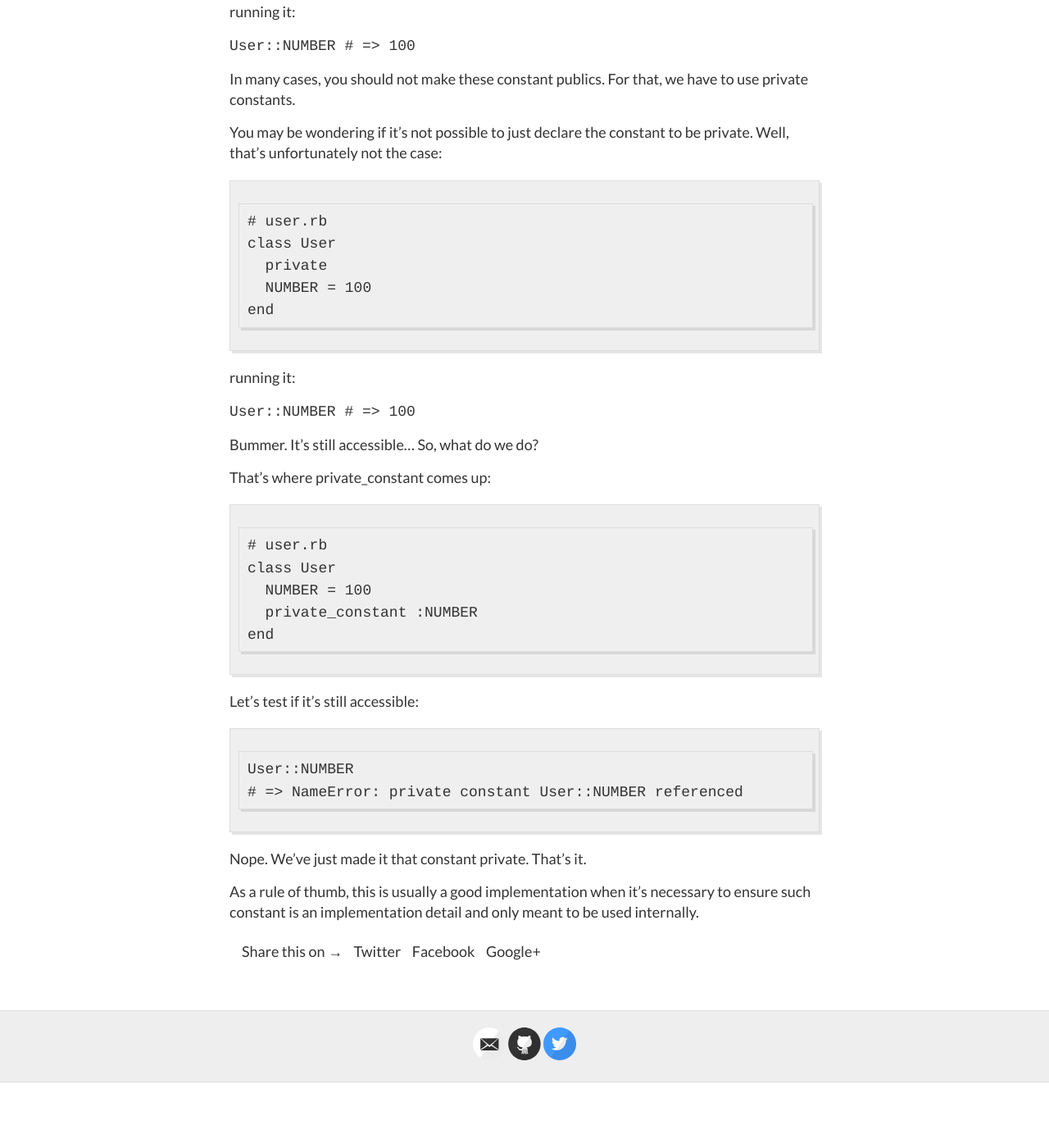
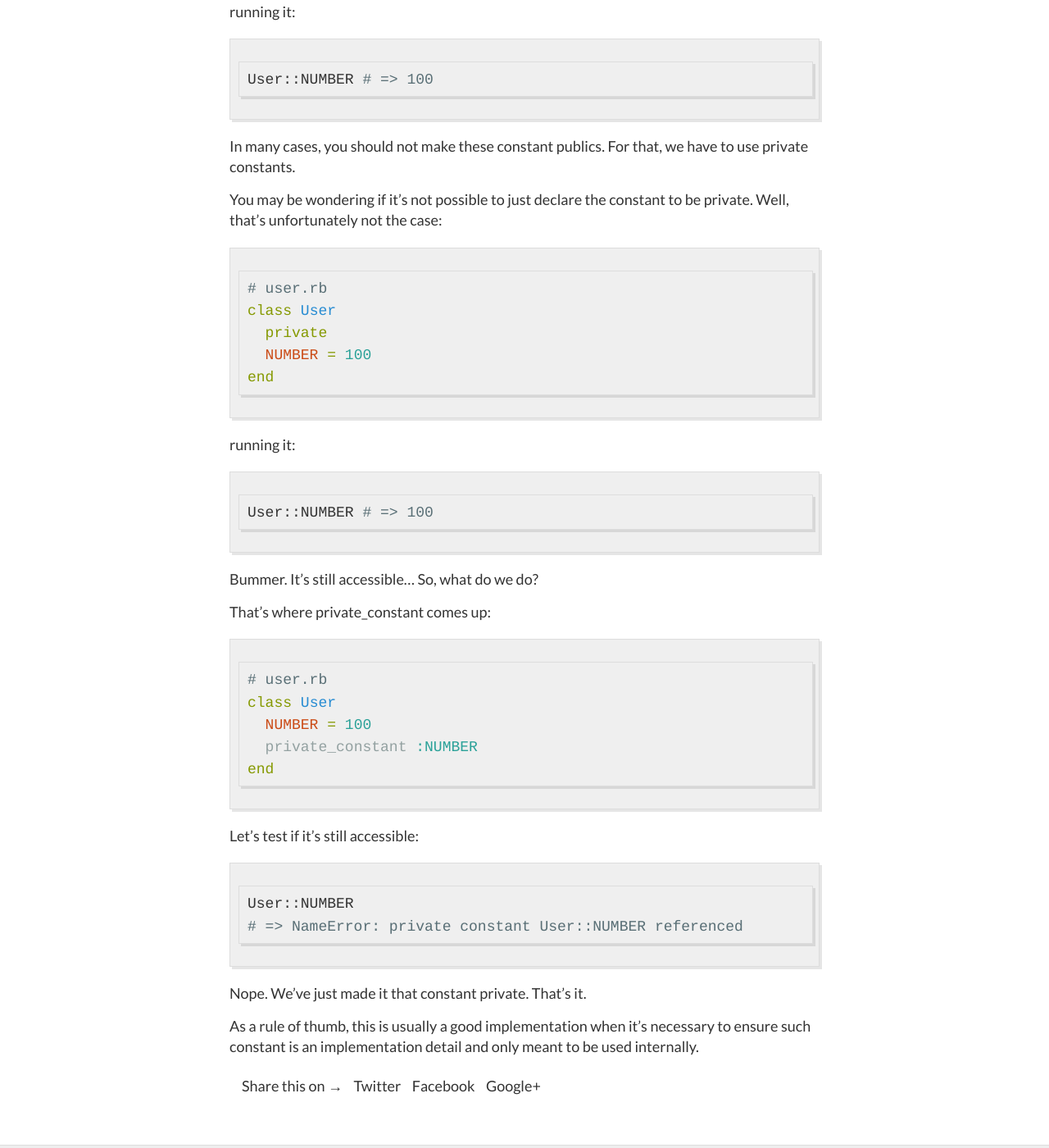
Before and after one commit to gaapt/gaapt.github.io, a Jekyll site: the page built from _posts/2016-10-31-Working-with-Ruby-Private-Constants.md, in a window 1280 px wide and 1400 px high, scrolled down 577 px. Shown: the whole window at 82% size. Built offline with Jekyll 4.4.1, drawn with Linux system fonts in a browser that asks for light colours; Markdown is read by kramdown in place of the engine named in the settings; before the commit the page ends 1897 px from its top, so only the background shows below that; some of the changed text lies outside the part shown.

Commit message:
Update 2016-10-31-Working-with-Ruby-Private-Constants.md

````diff
--- a/_posts/2016-10-31-Working-with-Ruby-Private-Constants.md
+++ b/_posts/2016-10-31-Working-with-Ruby-Private-Constants.md
@@ -6,7 +6,7 @@ title: Working with Ruby Private Constants
 One of the most common way to refactor your code is to extract a class. However, many times this class should not be used by anyone else but the module in which it is defined.
 
 Let's run some examples on irb:
-```
+```ruby
 # user.rb
 class User
  NUMBER = 100
@@ -14,12 +14,14 @@ end
 ```
 running it:
 
-`User::NUMBER # => 100`
+```bash
+User::NUMBER # => 100
+```
 
 In many cases, you should not make these constant publics. For that, we have to use private constants.
 
 You may be wondering if it’s not possible to just declare the constant to be private. Well, that's unfortunately not the case:
-```
+```ruby
 # user.rb
 class User
   private
@@ -29,13 +31,15 @@ end
 
 running it:
 
-`User::NUMBER # => 100`
+```bash
+User::NUMBER # => 100
+```
 
 Bummer. It’s still accessible… So, what do we do?
 
 That's where private_constant comes up:
 
-```
+```ruby
 # user.rb
 class User
   NUMBER = 100
@@ -45,7 +49,7 @@ end
 
 Let’s test if it’s still accessible:
 
-```
+```bash
 User::NUMBER
 # => NameError: private constant User::NUMBER referenced
 ```
````
